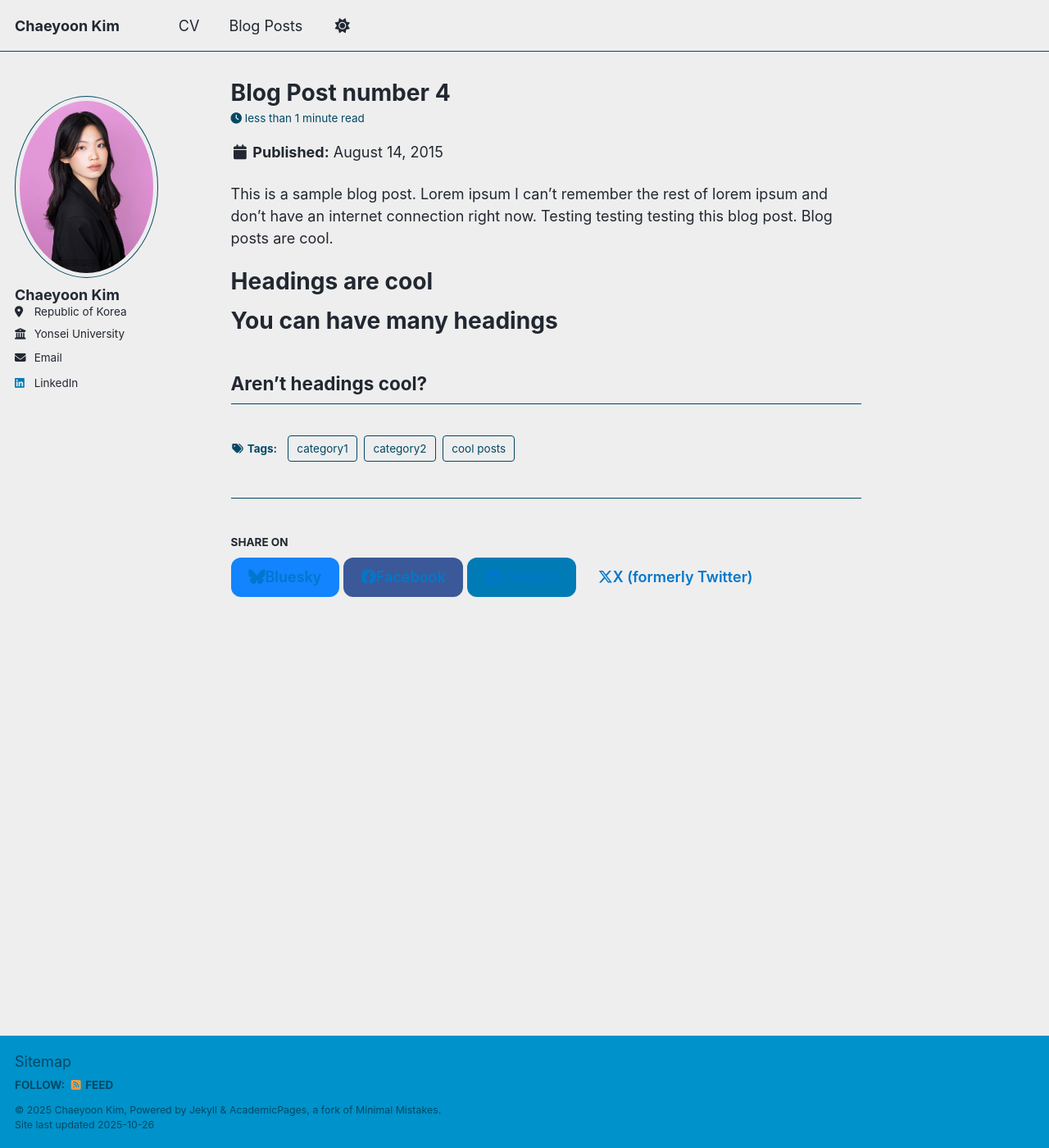
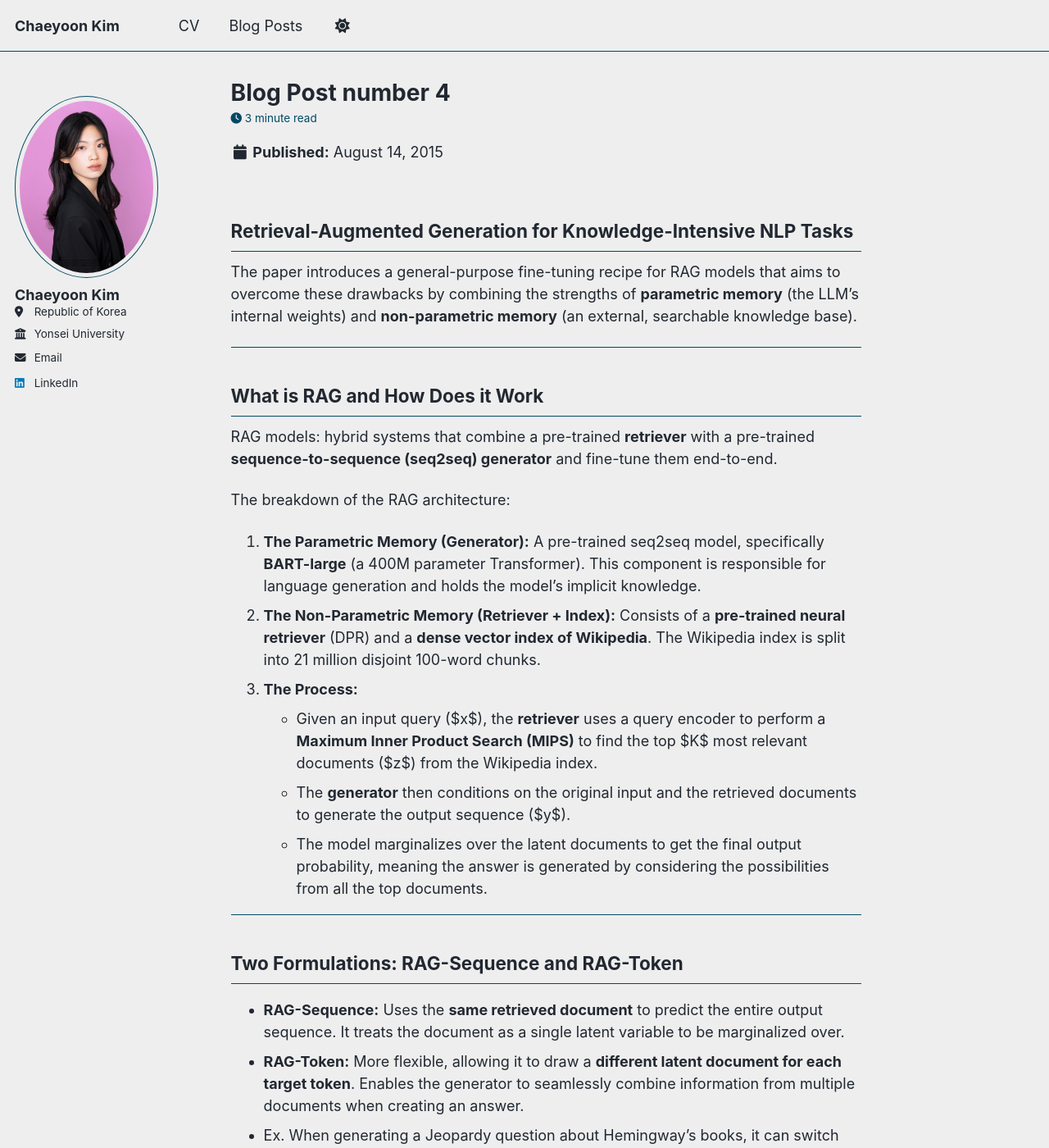
Before and after one commit to chyoon114/chyoon114.github.io, a Jekyll site: the page built from _posts/2015-08-14-blog-post-4.md, in a window 1280 px wide and 1400 px high. Shown: the whole window at 82% size. Built offline with Jekyll 4.4.1, drawn with Linux system fonts in a browser that asks for light colours; a script that is not in the unit is left out; some of the changed text lies outside the part shown.

Commit message:
Update 2015-08-14-blog-post-4.md

```diff
--- a/_posts/2015-08-14-blog-post-4.md
+++ b/_posts/2015-08-14-blog-post-4.md
@@ -7,14 +7,53 @@ tags:
   - category1
   - category2
 ---
+## Retrieval-Augmented Generation for Knowledge-Intensive NLP Tasks
 
-This is a sample blog post. Lorem ipsum I can't remember the rest of lorem ipsum and don't have an internet connection right now. Testing testing testing this blog post. Blog posts are cool.
+The paper introduces a general-purpose fine-tuning recipe for RAG models that aims to overcome these drawbacks by combining the strengths of **parametric memory** (the LLM's internal weights) and **non-parametric memory** (an external, searchable knowledge base).
 
-Headings are cool
-======
+---
 
-You can have many headings
-======
+## What is RAG and How Does it Work
 
-Aren't headings cool?
-------
+RAG models: hybrid systems that combine a pre-trained **retriever** with a pre-trained **sequence-to-sequence (seq2seq) generator** and fine-tune them end-to-end.
+
+The breakdown of the RAG architecture:
+
+1.  **The Parametric Memory (Generator):** A pre-trained seq2seq model, specifically **BART-large** (a 400M parameter Transformer). This component is responsible for language generation and holds the model's implicit knowledge.
+2.  **The Non-Parametric Memory (Retriever + Index):** Consists of a **pre-trained neural retriever** (DPR) and a **dense vector index of Wikipedia**. The Wikipedia index is split into 21 million disjoint 100-word chunks.
+3.  **The Process:**
+    * Given an input query ($x$), the **retriever** uses a query encoder to perform a **Maximum Inner Product Search (MIPS)** to find the top $K$ most relevant documents ($z$) from the Wikipedia index.
+    * The **generator** then conditions on the original input and the retrieved documents to generate the output sequence ($y$).
+    * The model marginalizes over the latent documents to get the final output probability, meaning the answer is generated by considering the possibilities from all the top documents.
+
+---
+
+## Two Formulations: RAG-Sequence and RAG-Token
+
+* **RAG-Sequence:** Uses the **same retrieved document** to predict the entire output sequence. It treats the document as a single latent variable to be marginalized over.
+* **RAG-Token:** More flexible, allowing it to draw a **different latent document for each target token**. Enables the generator to seamlessly combine information from multiple documents when creating an answer.
+* Ex. When generating a Jeopardy question about Hemingway's books, it can switch documents to pull out the titles of two different novels.
+
+---
+
+## Breakthrough Results Across NLP Tasks
+
+### Open-Domain Question Answering (QA)
+
+RAG set the new state of the art on four open-domain QA tasks: **Natural Questions (NQ), WebQuestions (WQ), CuratedTrec (CT), and TriviaQA (TQA)**.
+
+* **RAG-Sequence** achieved an Exact Match (EM) score of **44.5** on NQ, outperforming strong "Open-Book" methods like REALM (40.4) and DPR (41.5).
+* The models generate answers, which is an advantage: they can produce a correct answer even if it's not present verbatim in any retrieved document, scoring **11.8% accuracy** in such cases on NQ where extractive models would score 0%.
+
+### Language Generation
+
+* **Specificity and Factuality:** Human evaluators overwhelmingly preferred RAG's generations over BART's, finding them to be more **factual and specific**. On factuality, RAG was better in $42.7\%$ of cases, versus BART's $7.1\%$.
+* **Diversity:** RAG-Sequence and RAG-Token generations were found to be **significantly more diverse** than the BART baseline.
+
+---
+
+## Key Advantages of Retrieval-Augmented Generation
+
+1.  **Fewer Trainable Parameters:** RAG-Sequence achieved strong QA performance with 626M total trainable parameters, significantly less than the T5-11B model (11 Billion trainable parameters) that was the best-performing closed-book model.
+2.  **Easy Knowledge Updates (Hot-Swapping):** The non-parametric memory (the Wikipedia index) can be simply replaced—or "hot-swapped"—to update the model's world knowledge **without any retraining** This was demonstrated by switching between 2016 and 2018 Wikipedia indices to answer questions about world leaders who changed between those dates.
+3.  **Improved Output Quality:** By grounding their responses in external text, RAG models generate language that is more **specific, diverse, and factual**, and they are less likely to "hallucinate".
```
